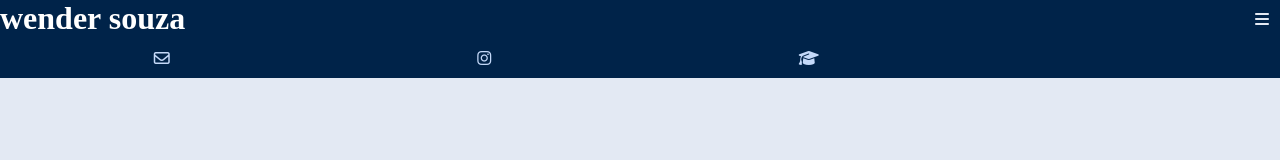
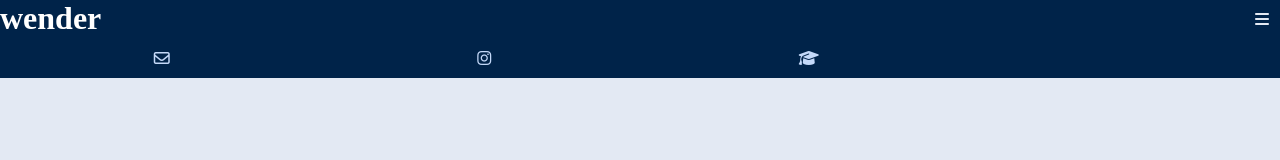
Before and after one commit to wenderWRS3/port, a plain HTML site: page index.html in a window 1280 px wide. Shown: the top 160 px of the page. Drawn offline with Linux system fonts and the light colour scheme.

```diff
--- a/index.html
+++ b/index.html
@@ -11,7 +11,7 @@
 
 <body>
   <div id="topo">
-    <h1 class="teste">wender souza </h1>
+    <h1 class="teste">wender  </h1>
     <a href=""  id="bosta">
       <i class="fa-solid fa-bars" id="burgue"></i>
     </a>
```
